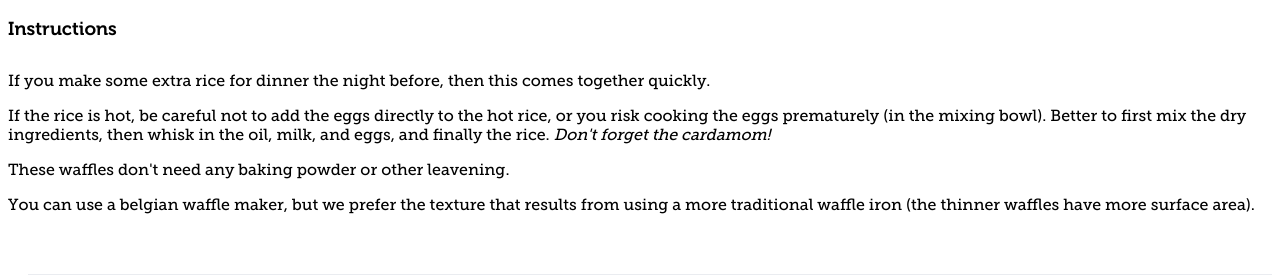
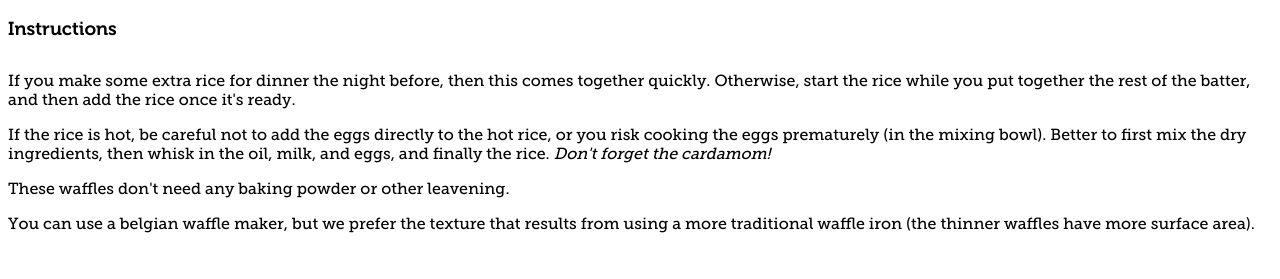
Before and after one commit to mtycks/em-em-recipes, a Gatsby site: page /rice-waffles/ in a window 1280 px wide. Shown: the part 1591-1870 px from the top of the page. Built offline with nearby package versions, Linux system fonts and the light colour scheme; Gatsby itself is replaced by a stand-in of ours.

Commit message:
another rice waffle update

```diff
--- a/content/blog/rice-waffles/index.md
+++ b/content/blog/rice-waffles/index.md
@@ -36,7 +36,7 @@ tags:
 
 ---
 
-If you make some extra rice for dinner the night before, then this comes together quickly.
+If you make some extra rice for dinner the night before, then this comes together quickly. Otherwise, start the rice while you put together the rest of the batter, and then add the rice once it's ready.
 
 If the rice is hot, be careful not to add the eggs directly to the hot rice, or you risk cooking the eggs prematurely (in the mixing bowl). Better to first mix the dry ingredients, then whisk in the oil, milk, and eggs, and finally the rice. _Don't forget the cardamom!_
 
```
